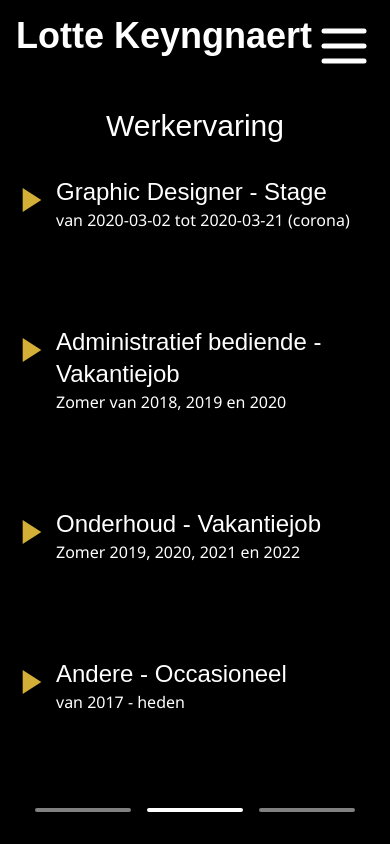
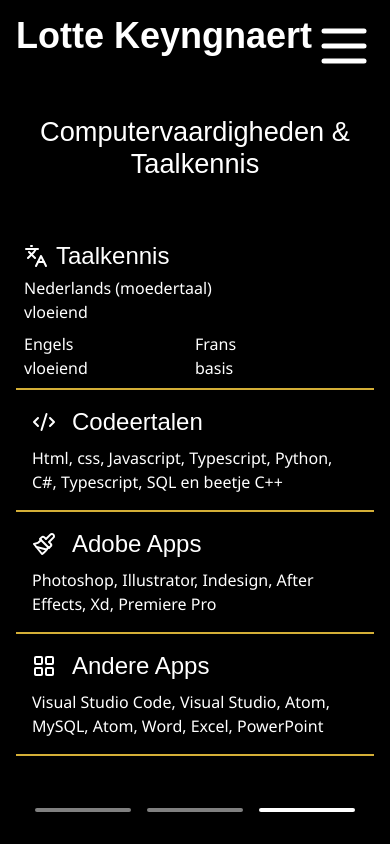
Before and after one commit to KeyngnaertLotte/Portfolio, a React (Vite) app: page /cv in a window 390 px wide. Built offline with nearby package versions, Linux system fonts and the light colour scheme; a web font is replaced by a local one.

Commit message:
feat: taalkennis mobile done

```diff
--- a/src/components/CV/AppComputervaardigheden.tsx
+++ b/src/components/CV/AppComputervaardigheden.tsx
@@ -1,78 +1,74 @@
 import { useState } from 'react'
-import dogGlasses from '../../assets/img/HondEnBril.jpg'
 import { Languages, Code2, Paintbrush, LayoutGrid, Layout } from 'lucide-react'
 
 export default () => {
   return (
-    // <div className=" grid h-screen w-11/12 grid-cols-2 place-content-center  gap-6 text-white">
-    //   <h2 className="col-span-full mb-8 justify-self-center font-heading text-4xl font-medium">
+    // <div className="flex h-full w-11/12 flex-col items-center text-white">
+    //   <h2 className=" m-8 text-center font-heading text-4xl font-medium">
     //     Computervaardigheden & Taalkennis
     //   </h2>
-    //   <div className='grid grid-cols-2 col-start-1 row-start-2 w-1/2  justify-self-end'>
-    //     <h3 className="font-heading text-2xl col-span-2 font-medium flex flex-row gap-2 mb-5"><Languages className='stroke-white'/>Taalkennis</h3>
-    //     <div className='col-span-2 mb-5'>
-    //       <p className="font-body">Nederlands (moedertaal)</p>
-    //       <p className="font-body font-light">vloeiend</p>
+    //   <div className="flex h-auto w-3/5 flex-wrap justify-center">
+    //     <div className="m-5 h-52 w-2/5 rounded p-5 shadow shadow-accent">
+    //       <h3 className="col-span-2 mb-5 flex flex-row items-center gap-2 font-heading text-2xl font-medium">
+    //         <Languages className="stroke-white" />
+    //         Taalkennis
+    //       </h3>
+    //       <div className='grid grid-cols-2'>
+    //         <p className="col-span-full  font-body">
+    //           Nederlands (moedertaal)
+    //         </p>
+    //         <p className="col-start-1 row-start-3 mb-4 font-body font-light">
+    //           vloeiend
+    //         </p>
+    //         <p className="col-start-1 row-start-4 font-body">Engels</p>
+    //         <p className="col-start-1 row-start-5 font-body font-light">
+    //           vloeiend
+    //         </p>
+    //         <p className="col-start-2 row-start-4 font-body">Frans</p>
+    //         <p className="col-start-2 row-start-5 font-body font-light">
+    //           basis
+    //         </p>
+    //       </div>
     //     </div>
-    //     <div className=' col-start-1'>
-    //       <p className="font-body">Engels</p>
-    //       <p className="font-body font-light">vloeiend</p>
+    //     <div className="m-5 h-52 w-2/5 rounded p-5 shadow shadow-accent">
+    //       <h3 className="mb-5 flex  flex-row items-center gap-2 font-heading text-2xl font-medium">
+    //         <Code2 className="stroke-white" />
+    //         Codeertalen
+    //       </h3>
+    //       <p className="font-body">
+    //         Html, css, Javascript, Typescript, Python, C#, Typescript, SQL en
+    //         beetje C++
+    //       </p>
     //     </div>
-    //     <div className=' col-start-2'>
-    //       <p className="font-body">Frans</p>
-    //       <p className="font-body font-light">basis</p>
+    //     <div className="m-5 h-52 w-2/5 rounded p-5 shadow shadow-accent">
+    //       <h3 className="mb-5 flex  flex-row items-center gap-2 font-heading text-2xl font-medium">
+    //         <Paintbrush className="stroke-white" />
+    //         Adobe Apps
+    //       </h3>
+    //       <p className="font-body">
+    //         Photoshop, Illustrator, Indesign, After Effects, Xd, Premiere Pro
+    //       </p>
     //     </div>
-
-    //   </div>
-    //   <div className='col-start-1 row-start-3 w-1/2 justify-self-end'>
-    //     <h3 className="font-heading text-2xl  font-medium flex flex-row gap-2 mb-5"><Paintbrush className='stroke-white'/>Adobe Apps</h3>
-    //     <p>Photoshop, Illustrator, Indesign, After Effects, Xd, Premiere Pro</p>
-
-    //   </div>
-    //   <div className='col-start-2 row-start-2 w-1/2'>
-    //     <h3 className="font-heading text-2xl font-medium flex flex-row gap-2 mb-5"><Code2 className='stroke-white'/>Codeertalen</h3>
-    //     <p>Html, css, Javascript, Typescript, Python, C#, Typescript, SQL en beetje C++</p>
-
-    //   </div>
-    //   <div className='col-start-2 row-start-3 w-1/2'>
-    //     <h3 className="font-heading text-2xl  font-medium flex flex-row gap-2 mb-5"><LayoutGrid className='stroke-white'/>Andere Apps</h3>
-    //     <p>Visual Studio Code, Visual Studio, Atom, MySQL, Atom, Word, Excel, PowerPoint</p>
-
-    //   </div>
-    // </div>
-    // <div className='h-full w-11/12 mt-8 text-white flex flex-col items-center'>
-    //   <h2 className='text-center w-full mb-8 font-heading text-4xl font-medium'>Computervaardigheden & Taalkennis</h2>
-    //   <div className=' w-1/2 grid grid-cols-2 gap-8'>
-    //     <div className='grid grid-cols col-start-1 row-start-1 p-3'>
-    //       <h3 className="font-heading text-2xl col-span-2 font-medium gap-2 mb-5 flex flex-row items-center"><Languages className='stroke-white'/>Taalkennis</h3>
-    //       <p className='font-body col-start-1 row-start-2'>Nederlands (moedertaal)</p>
-    //       <p className="font-body font-light col-start-1 row-start-3 mb-4">vloeiend</p>
-    //       <p className='font-body col-start-1 row-start-4'>Engels</p>
-    //       <p className="font-body font-light col-start-1 row-start-5">vloeiend</p>
-    //       <p className='font-body col-start-2 row-start-4'>Frans</p>
-    //       <p className="font-body font-light col-start-2 row-start-5">basis</p>
-    //     </div>
-    //     <div className='col-start-1 row-start-2 p-3'>
-    //       <h3 className="font-heading text-2xl  font-medium gap-2 mb-5 flex flex-row items-center"><Paintbrush className='stroke-white'/>Adobe Apps</h3>
-    //       <p className='font-body'>Photoshop, Illustrator, Indesign, After Effects, Xd, Premiere Pro</p>
-    //     </div>
-    //     <div className='col-start-2 row-start-1 p-3'>
-    //       <h3 className="font-heading text-2xl  font-medium gap-2 mb-5 flex flex-row items-center"><Code2 className='stroke-white'/>Codeertalen</h3>
-    //       <p className='font-body'>Html, css, Javascript, Typescript, Python, C#, Typescript, SQL en beetje C++</p>
-    //     </div>
-    //     <div className='col-start-2 row-start-2 p-3'>
-    //       <h3 className="font-heading text-2xl  font-medium gap-2 mb-5 flex flex-row items-center"><LayoutGrid className='stroke-white'/>Andere Apps</h3>
-    //       <p className='font-body'>Visual Studio Code, Visual Studio, Atom, MySQL, Atom, Word, Excel, PowerPoint</p>
+    //     <div className="m-5 h-52 w-2/5 rounded p-5 shadow shadow-accent">
+    //       <h3 className="mb-5 flex  flex-row items-center gap-2 font-heading text-2xl font-medium">
+    //         <LayoutGrid className="stroke-white" />
+    //         Andere Apps
+    //       </h3>
+    //       <p className="font-body">
+    //         Visual Studio Code, Visual Studio, Atom, MySQL, Atom, Word, Excel,
+    //         PowerPoint
+    //       </p>
     //     </div>
     //   </div>
     // </div>
-    <div className="flex h-full w-11/12 flex-col items-center text-white">
-      <h2 className=" m-8 text-center font-heading text-4xl font-medium">
+
+    <div className="flex h-full flex-col items-center text-white mt-10">
+      <h2 className=" text-center font-heading text-[1.7rem] font-medium leading-8">
         Computervaardigheden & Taalkennis
       </h2>
-      <div className="flex h-auto w-3/5 flex-wrap justify-center">
-        <div className="m-5 h-52 w-2/5 rounded p-5 shadow shadow-accent">
-          <h3 className="col-span-2 mb-5 flex flex-row items-center gap-2 font-heading text-2xl font-medium">
+      <div className="flex h-full w-full flex-col justify-center items-center">
+        <div className="h-fit w-full p-2 border-b-2 border-accent">
+          <h3 className="col-span-2 mb-1 flex flex-row items-center gap-2 font-heading text-2xl font-medium">
             <Languages className="stroke-white" />
             Taalkennis
           </h3>
@@ -80,7 +76,7 @@ export default () => {
             <p className="col-span-full  font-body">
               Nederlands (moedertaal)
             </p>
-            <p className="col-start-1 row-start-3 mb-4 font-body font-light">
+            <p className="col-start-1 row-start-3 mb-2 font-body font-light">
               vloeiend
             </p>
             <p className="col-start-1 row-start-4 font-body">Engels</p>
@@ -93,8 +89,8 @@ export default () => {
             </p>
           </div>
         </div>
-        <div className="m-5 h-52 w-2/5 rounded p-5 shadow shadow-accent">
-          <h3 className="mb-5 flex  flex-row items-center gap-2 font-heading text-2xl font-medium">
+        <div className="h-fit w-full p-4 border-b-2 border-accent">
+          <h3 className="mb-2 flex  flex-row items-center gap-4 font-heading text-2xl font-medium">
             <Code2 className="stroke-white" />
             Codeertalen
           </h3>
@@ -103,8 +99,8 @@ export default () => {
             beetje C++
           </p>
         </div>
-        <div className="m-5 h-52 w-2/5 rounded p-5 shadow shadow-accent">
-          <h3 className="mb-5 flex  flex-row items-center gap-2 font-heading text-2xl font-medium">
+        <div className="h-fit w-full p-4 border-b-2 border-accent">
+          <h3 className="mb-2 flex  flex-row items-center gap-4 font-heading text-2xl font-medium">
             <Paintbrush className="stroke-white" />
             Adobe Apps
           </h3>
@@ -112,8 +108,8 @@ export default () => {
             Photoshop, Illustrator, Indesign, After Effects, Xd, Premiere Pro
           </p>
         </div>
-        <div className="m-5 h-52 w-2/5 rounded p-5 shadow shadow-accent">
-          <h3 className="mb-5 flex  flex-row items-center gap-2 font-heading text-2xl font-medium">
+        <div className="h-fit w-full p-4 border-b-2 border-accent">
+          <h3 className="mb-2 flex  flex-row items-center gap-4 font-heading text-2xl font-medium">
             <LayoutGrid className="stroke-white" />
             Andere Apps
           </h3>
--- a/src/routes/Cv.tsx
+++ b/src/routes/Cv.tsx
@@ -8,7 +8,7 @@ import { Menu, X } from 'lucide-react'
 
 
 export default function Cv() {
-  const [active, setActive] = useState(1)
+  const [active, setActive] = useState(2)
 
   // TODO: set timer to change active every 5 seconds
   // useEffect(() => {
```
Also changed, not shown: src/components/CV/AppWerkervaring.tsx (+0 -78 lines).
